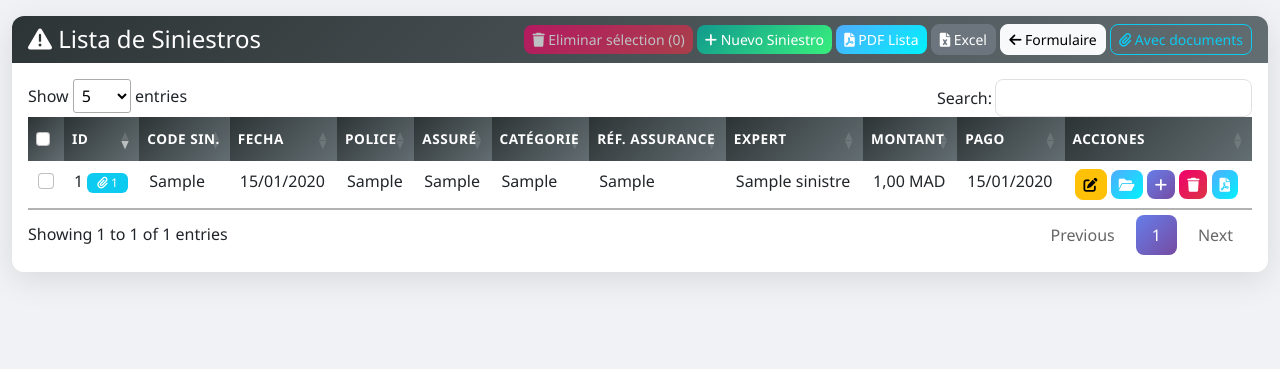
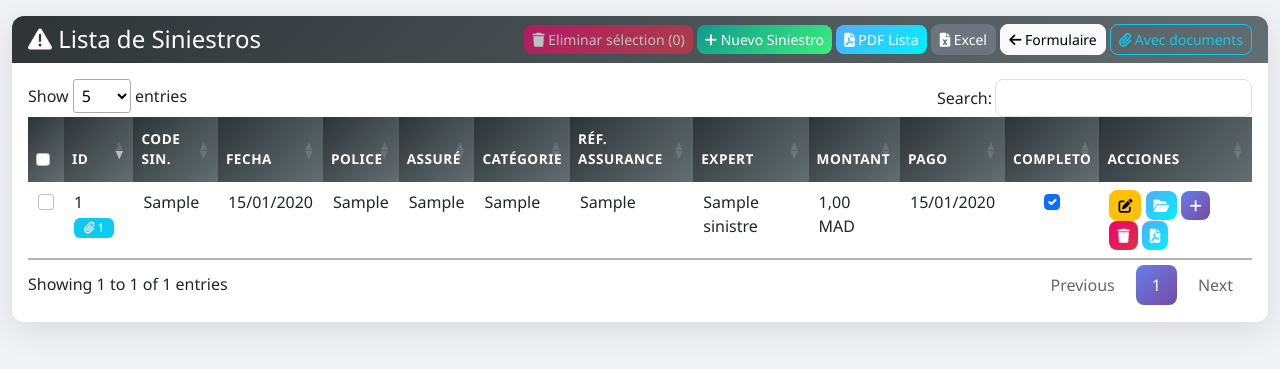
Before and after one commit to msbwindmark-cloud/misnuevosseguros, a Django app: page /siniestros/ in a window 1280 px wide; the page is wider, and only the part inside the window is pictured. Shown: the part 184-553 px from the top of that part. Run offline with Django 5.2, Linux system fonts and the light colour scheme; a user stored in the database is signed in; data comes from the database, SQL or seed files in the repository; tables that the repository leaves empty hold one stand-in row (values such as "Sample post"); some libraries are stand-ins or nearby versions.

Commit message:
Fix: añadir check completo en sinsitre

```diff
--- a/siniestros/models.py
+++ b/siniestros/models.py
@@ -58,6 +58,7 @@ class Sinistro(models.Model):
     montant = models.DecimalField(max_digits=10, decimal_places=2, blank=True, null=True, verbose_name='Monto')
     date_payement = models.DateField(blank=True, null=True, verbose_name='Fecha de pago')
     cod_sig_correcto = models.BooleanField(default=False, verbose_name='Código correcto')
+    completo = models.BooleanField(default=False, verbose_name='Completo')
     poliza = models.ForeignKey(Poliza, on_delete=models.SET_NULL, null=True, blank=True, related_name='siniestros')
     creado_el = models.DateTimeField(auto_now_add=True)
 
--- a/siniestros/urls.py
+++ b/siniestros/urls.py
@@ -13,6 +13,7 @@ urlpatterns = [
     path('api/polizas/', views.get_polizas_json, name='get_polizas_siniestro'),
     path('api/poliza/<int:pk>/documentos/', views.get_poliza_documentos, name='get_poliza_documentos'),
     path('api/<int:pk>/documentos/', views.sinistro_documentos_data, name='sinistro_documentos_data'),
+    path('api/<int:pk>/completo/', views.actualizar_completo_siniestro, name='sinistro_completo'),
     path('<int:pk>/docs/agregar/', views.sinistro_documentos_agregar, name='sinistro_documentos_agregar'),
     path('docs/descargar/<int:pk>/', views.descargar_documento_siniestro, name='descargar_documento_siniestro'),
 ]
--- a/siniestros/views.py
+++ b/siniestros/views.py
@@ -55,7 +55,7 @@ class SinistroCreateView(View):
             num = 1
         sugerido = f'S-{num}/{año}'
 
-        val = {k: '' for k in ['code_sinistre','ref_sinistre','cod_sig_correcto','date_operation','date_sinistre','date_reception','police','assure','categorie_assurance','reference_assurance','benificiaire','reference_assistance','nom_formule','nom_expert','reference_reglement','document_de_base','montant','reference_payement','date_payement','id_recu']}
+        val = {k: '' for k in ['code_sinistre','ref_sinistre','cod_sig_correcto','completo','date_operation','date_sinistre','date_reception','police','assure','categorie_assurance','reference_assurance','benificiaire','reference_assistance','nom_formule','nom_expert','reference_reglement','document_de_base','montant','reference_payement','date_payement','id_recu']}
         val['code_sinistre'] = sugerido
         val['cod_sig_correcto'] = '0'
         return render(request, self.template_name, {
@@ -98,6 +98,7 @@ class SinistroCreateView(View):
             montant=float(data.get('montant', 0)) if data.get('montant') else None,
             date_payement=data.get('date_payement') or None,
             cod_sig_correcto=data.get('cod_sig_correcto') == '1',
+            completo=data.get('completo') == '1',
             poliza=poliza,
         )
 
@@ -291,6 +292,7 @@ class SinistroUpdateView(View):
             'code_sinistre': sinistro.code_sinistre or '',
             'ref_sinistre': sinistro.ref_sinistre or '',
             'cod_sig_correcto': '1' if sinistro.cod_sig_correcto else '0',
+            'completo': '1' if sinistro.completo else '',
             'date_operation': sinistro.date_operation.strftime('%Y-%m-%d') if sinistro.date_operation else '',
             'date_sinistre': sinistro.date_sinistre.strftime('%Y-%m-%d') if sinistro.date_sinistre else '',
             'date_reception': sinistro.date_reception.strftime('%Y-%m-%d') if sinistro.date_reception else '',
@@ -353,6 +355,7 @@ class SinistroUpdateView(View):
         sinistro.montant = float(data.get('montant', 0)) if data.get('montant') else None
         sinistro.date_payement = data.get('date_payement') or sinistro.date_payement
         sinistro.cod_sig_correcto = data.get('cod_sig_correcto') == '1'
+        sinistro.completo = data.get('completo') == '1'
         sinistro.poliza = poliza
         sinistro.save()
 
@@ -401,6 +404,17 @@ def sinistro_delete(request, pk):
         sinistro.delete()
         messages.success(request, f'Siniestro {code} eliminado correctamente.')
     return redirect('sinistro_list')
+
+
+def actualizar_completo_siniestro(request, pk):
+    if request.method != 'POST':
+        return JsonResponse({'status': 'error', 'mensaje': 'Método no permitido'}, status=405)
+    sinistro = get_object_or_404(Sinistro, pk=pk)
+    valor = request.POST.get('completo')
+    completo = valor in ('1', 'true', 'True', 'on')
+    sinistro.completo = completo
+    sinistro.save(update_fields=['completo'])
+    return JsonResponse({'status': 'ok', 'actualizado': True, 'completo': completo})
 
 
 def sinistro_bulk_delete(request):
--- a/templates/siniestros/form.html
+++ b/templates/siniestros/form.html
@@ -14,6 +14,7 @@
             <div class="col-md-3"><label>Code Sinistre:</label><input type="text" class="form-control" name="code_sinistre" value="{{ val.code_sinistre }}"></div>
             <div class="col-md-3"><label>Réf Sinistre:</label><input type="text" class="form-control" name="ref_sinistre" value="{{ val.ref_sinistre }}"></div>
             <div class="col-md-2"><label>Cod correcto:</label><select class="form-select" name="cod_sig_correcto"><option value="0"{% if val.cod_sig_correcto == '0' %} selected{% endif %}>No</option><option value="1"{% if val.cod_sig_correcto == '1' %} selected{% endif %}>Sí</option></select></div>
+            <div class="col-md-2 d-flex align-items-center gap-2"><label class="form-check-label mb-0">Completo:</label><input type="checkbox" class="form-check-input" name="completo" value="1"{% if val.completo %} checked{% endif %}></div>
         </div>
         <div class="row mt-3">
             <div class="col-md-4"><label>Date Opération:</label><input type="date" class="form-control" name="date_operation" value="{{ val.date_operation }}"></div>
--- a/templates/siniestros/lista.html
+++ b/templates/siniestros/lista.html
@@ -34,6 +34,7 @@
                         <th>Expert</th>
                         <th>Montant</th>
                         <th>Pago</th>
+                        <th>Completo</th>
                         <th>Acciones</th>
                     </tr>
                 </thead>
@@ -58,6 +59,9 @@
                         <td>{{ s.nom_expert|default:'-' }}</td>
                         <td>{{ s.montant|default:'0' }} MAD</td>
                         <td>{{ s.date_payement|date:"d/m/Y"|default:'-' }}</td>
+                        <td class="text-center">
+                            <input type="checkbox" class="form-check-input check-completo" data-id="{{ s.id }}"{% if s.completo %} checked{% endif %}>
+                        </td>
                         <td>
                             <a href="{% url 'sinistro_update' s.id %}" class="btn btn-warning btn-sm" title="Editar"><i class="fas fa-edit"></i></a>
                             <button type="button" class="btn btn-info btn-sm btn-consultar-docs-sin" data-id="{{ s.id }}" title="Consulter les documents"><i class="fas fa-folder-open"></i></button>
@@ -70,7 +74,7 @@
                         </td>
                     </tr>
                     {% empty %}
-                    <tr><td colspan="12" class="text-center">No hay siniestros</td></tr>
+                    <tr><td colspan="13" class="text-center">No hay siniestros</td></tr>
                     {% endfor %}
                 </tbody>
             </table>
@@ -147,6 +151,33 @@ function actualizarSeleccion() {
     checkTodos.checked = (marcados > 0 && marcados === total);
     checkTodos.indeterminate = (marcados > 0 && marcados < total);
 }
+
+// === COMPLETO (toggle rápido) ===
+document.querySelectorAll('.check-completo').forEach(function(cb) {
+    cb.addEventListener('change', function() {
+        var id = this.getAttribute('data-id');
+        var valor = this.checked ? '1' : '0';
+        fetch('{% url "sinistro_completo" 0 %}'.replace('/0/', '/' + id + '/'), {
+            method: 'POST',
+            headers: {
+                'X-CSRFToken': '{{ csrf_token }}',
+                'Content-Type': 'application/x-www-form-urlencoded'
+            },
+            body: 'completo=' + valor
+        })
+        .then(function(r) { return r.json(); })
+        .then(function(data) {
+            if (data.status !== 'ok') {
+                cb.checked = !cb.checked;
+                Swal.fire({ icon: 'error', title: 'Error', text: 'No se pudo actualizar.' });
+            }
+        })
+        .catch(function() {
+            cb.checked = !cb.checked;
+            Swal.fire({ icon: 'error', title: 'Error', text: 'No se pudo actualizar.' });
+        });
+    });
+});
 
 document.getElementById('checkTodos').addEventListener('change', function () {
     tablaSiniestros.$('input.check-item').prop('checked', this.checked);
```
Also changed, not shown: siniestros/migrations/0004_sinistro_completo.py (added).
